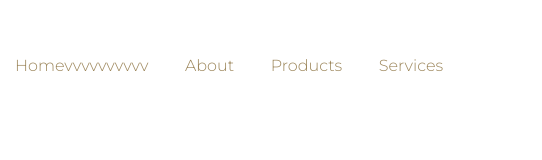
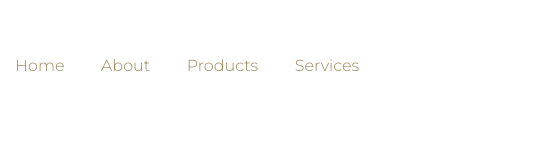
Before and after one commit to ydgin/Work-Kingdom-saite, a React app: page src/index.html in a window 1280 px wide. Shown: the full height of the page, 0-542 px from the left. Built offline with nearby package versions, Linux system fonts and the light colour scheme; files whose address does not match are found by name; a web font is replaced by a local one.

Commit message:
new commit

```diff
--- a/src/html/_header.htm
+++ b/src/html/_header.htm
@@ -7,7 +7,7 @@
       <nav class="menu__body">
         <ul class="menu__list">
           <li class="menu__item">
-            <a href="#" class="menu__link">Homevvvvvvvvvv</a>
+            <a href="#" class="menu__link">Home</a>
           </li>
           <li class="menu__item"><a href="#" class="menu__link">About</a></li>
           <li class="menu__item">
```
